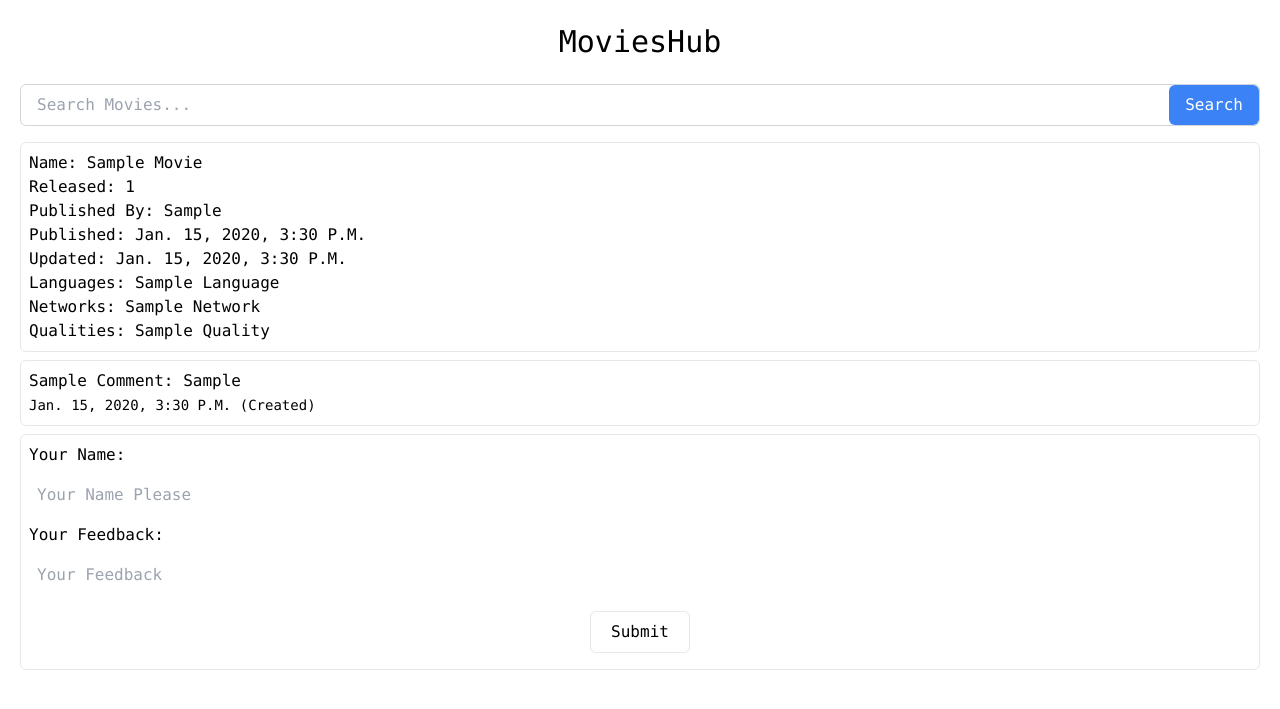
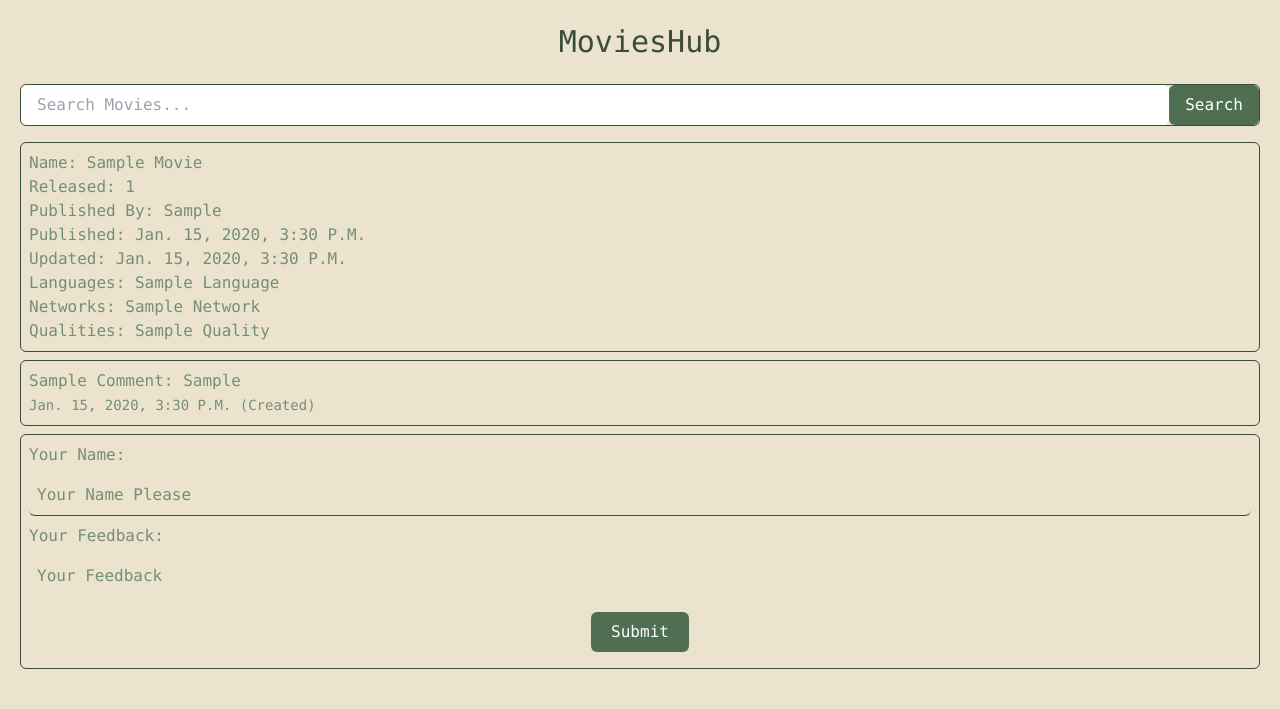
Before and after one commit to AbhishekUnOfficial/MoviesHub, a Django app: a page that uses templates/core/base.html in a window 1280 px wide. Shown: the top 709 px of the page. Run offline with Django 4.2, Linux system fonts and the light colour scheme; tables that the repository leaves empty hold one stand-in row (values such as "Sample post"); some libraries are stand-ins or nearby versions.

Commit message:
tailwind css

```diff
--- a/templates/core/all_movies.html
+++ b/templates/core/all_movies.html
@@ -3,7 +3,7 @@
     {% include "core/navbar.html" %}
     <div class="grid grid-cols-2 md:grid-cols-4 gap-4 mx-5">
         {% for movie in movies %}
-            <div class="border border-gray-400 p-2 rounded-lg">
+            <div class="border border-[#3A4D39] p-2 rounded-lg">
                 <img oncontextmenu="return false;"
                      class="h-48 w-48 object-cover mx-auto rounded-md"
                      src="{{ movie.poster.url }}"
--- a/templates/core/base.html
+++ b/templates/core/base.html
@@ -13,7 +13,7 @@
               rel="stylesheet">
         {% tailwind_css %}
     </head>
-    <body class="">
+    <body class="bg-[#ECE3CE] text-[#739072] border-[#3A4D39]">
         {% block content %}{% endblock %}
     </body>
 </html>
--- a/templates/core/movie_detail.html
+++ b/templates/core/movie_detail.html
@@ -2,7 +2,7 @@
 {% block content %}
     {% include "core/navbar.html" %}
     <!-- description -->
-    <div class="mx-5 font-mono my-2 border capitalize rounded-md p-2">
+    <div class="mx-5 font-mono my-2 border border-[#3A4D39] capitalize rounded-md p-2">
         <p>Name: {{ movie.title }}</p>
         <p>Released: {{ movie.released }}</p>
         <div>published by: {{ movie.user }}</div>
@@ -13,7 +13,7 @@
         <p>qualities: {{ movie.qualities }}</p>
     </div>
     <!-- users' comments -->
-    <div class="mx-5 my-2 p-2 border rounded-md capitalize font-mono">
+    <div class="mx-5 my-2 p-2 border border-[#3A4D39] rounded-md capitalize font-mono">
         {% if not movie.comments.all %}
             <p class="font-mono">No comments yet...</p>
         {% else %}
@@ -32,20 +32,20 @@
         {% endif %}
     </div>
     <!-- comment form -->
-    <div class="mx-5 my-2 p-2 border font-mono capitalize rounded-md">
+    <div class="mx-5 my-2 p-2 border border-[#3A4D39] text-[#739072] font-mono capitalize rounded-md">
         <form method="post">
             <label for="name">Your name:</label>
-            <input class="bg-transparent capitalize rounded-md p-2 my-2 block w-full"
+            <input class="bg-transparent border-b border-[#3A4D39] text-[#739072] placeholder-[#739072] capitalize rounded-md p-2 my-2 block w-full"
                    type="text"
                    name="name"
                    placeholder="Your name please">
             <label for="feedback">Your feedback:</label>
-            <input class="bg-transparent capitalize rounded-md p-2 my-2 block w-full"
+            <input class="bg-transparent border-[#3A4D39] rounded-md text-[#739072] placeholder-[#739072] capitalize p-2 my-2 block w-full"
                    type="text"
                    name="feedback"
                    placeholder="Your feedback">
             <div class="text-center">
-                <input class="border text-center py-2 px-5 my-2 rounded-md"
+                <input class="border-none bg-[#4F6F52] text-white text-center py-2 px-5 my-2 rounded-md"
                        type="submit"
                        value="Submit">
             </div>
--- a/templates/core/navbar.html
+++ b/templates/core/navbar.html
@@ -1,16 +1,16 @@
 <div class="font-mono">
   <div class="flex my-4 mx-5">
-    <h2 class=" w-full text-center py-2 text-3xl">
+    <h2 class=" w-full text-center text-[#3A4D39] py-2 text-3xl">
       <a href="{% url 'all-movies' %}">MoviesHub</a>
     </h2>
   </div>
 
   <form action="{% url 'search-movie' %}" method="post">
     {% csrf_token %}
-    <div class="flex mb-4 mx-5 rounded-md border border-gray-300">
+    <div class="flex mb-4 mx-5 rounded-md border border-[#3A4D39]">
       <input class="flex-auto py-2 px-4 border-none rounded-md" type="text" name="searched"
         placeholder="Search Movies..." />
-      <button class="flex-none py-2 px-4 rounded-md bg-blue-500 text-white" type="submit">
+      <button class="flex-none py-2 px-4 rounded-md bg-[#4F6F52] text-white" type="submit">
         Search
       </button>
     </div>
--- a/templates/core/search_page.html
+++ b/templates/core/search_page.html
@@ -1,12 +1,12 @@
 {% extends 'core/base.html' %}
 {% block content %}
     {% include "core/navbar.html" %}
-    <div class="text-center font-mono border border-gray-400 rounded-md mx-5 my-2 p-2">
+    <div class="text-center font-mono border border-[#3A4D39] rounded-md mx-5 my-2 p-2">
         <h2>You searched for: {{ searched }}</h2>
     </div>
     <div class="grid pt-2 grid-cols-2 md:grid-cols-4 gap-4 mx-5">
         {% for movie in movies %}
-            <div class="border border-gray-400 p-2 rounded-lg">
+            <div class="border border-[#3A4D39] p-2 rounded-lg">
                 <img oncontextmenu="return false;"
                      class="h-48 w-48 object-cover mx-auto rounded-md"
                      src="{{ movie.poster.url }}"
```
